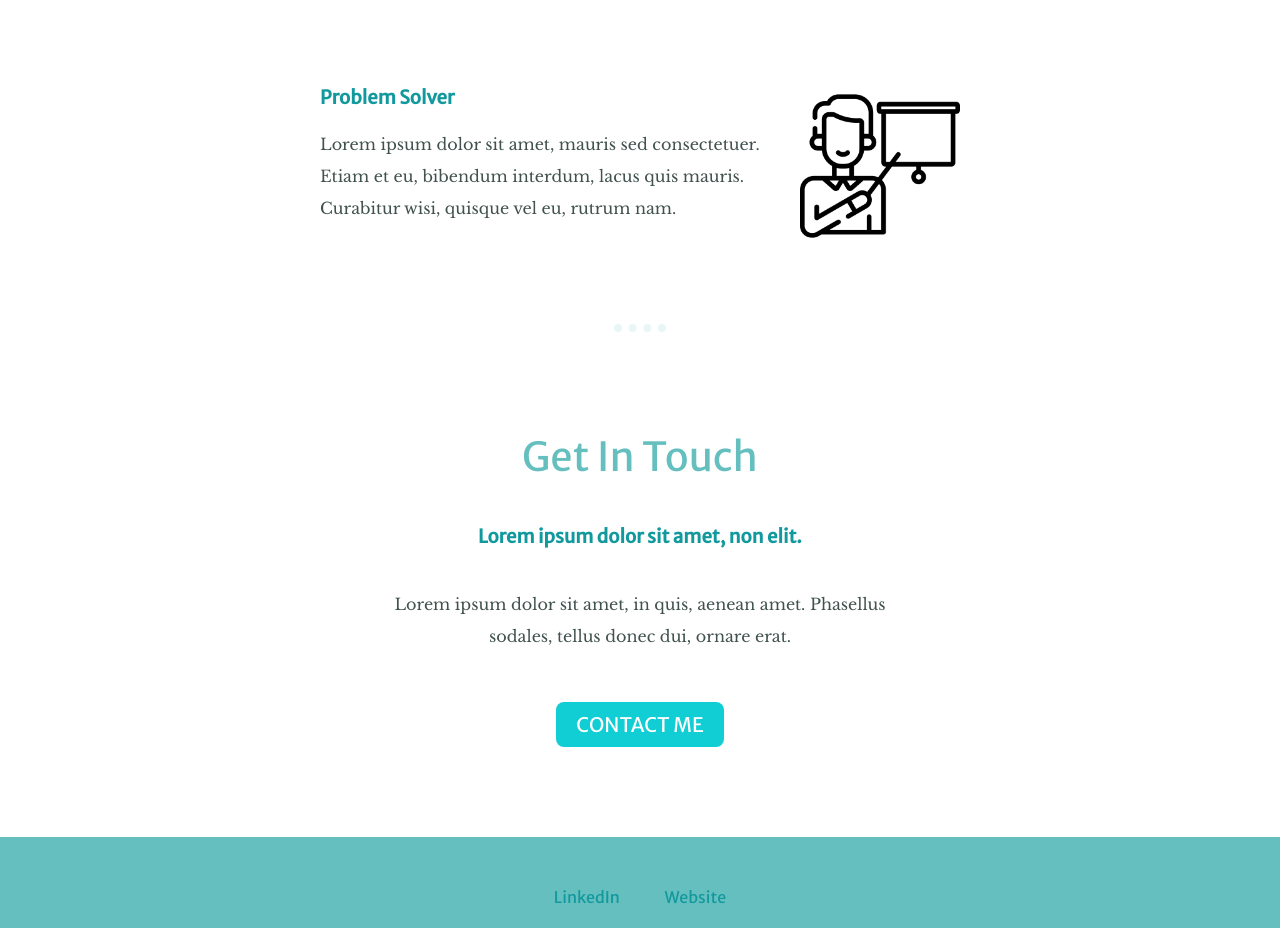
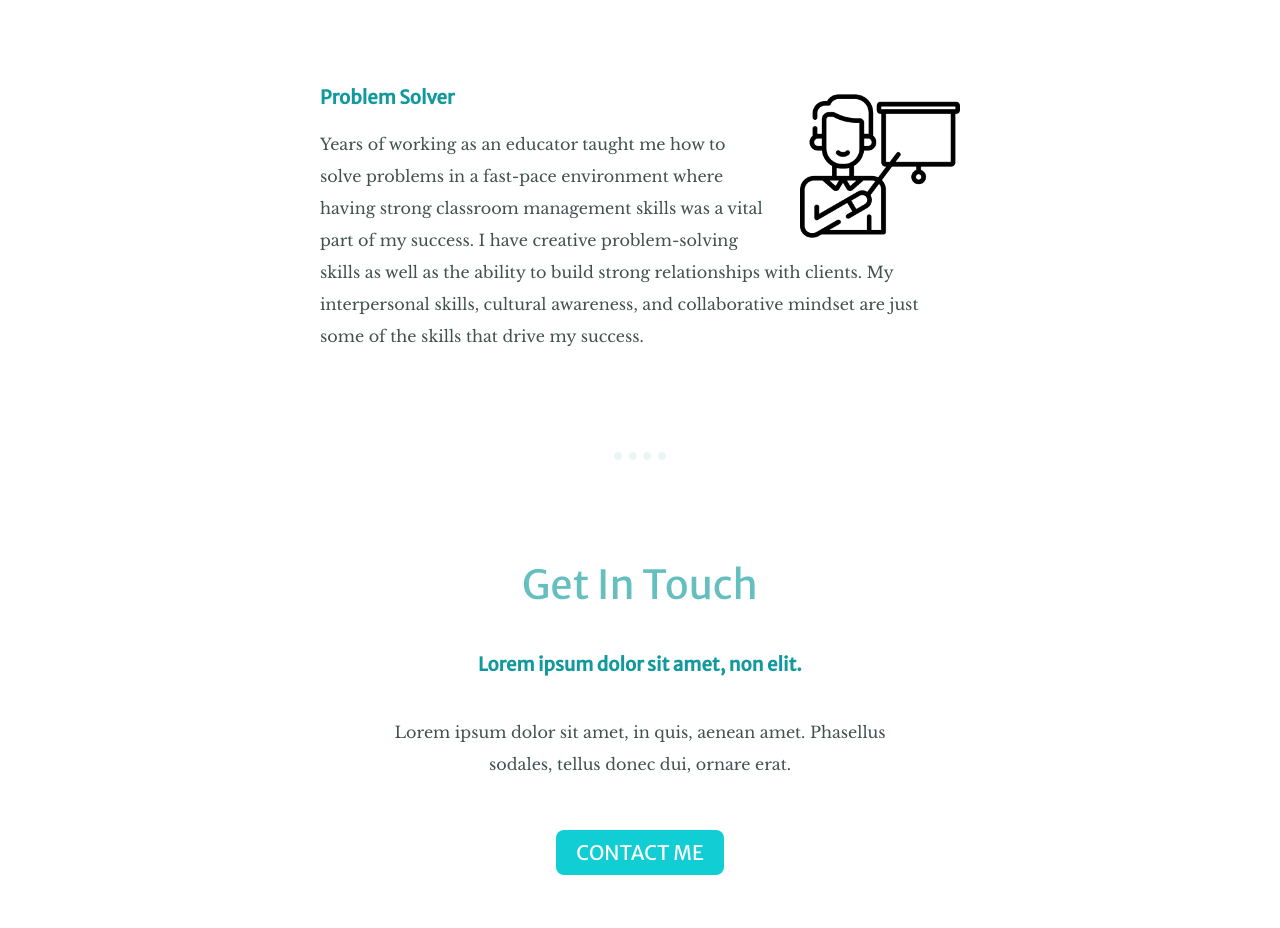
Before and after one commit to armando1236/mysite, a plain HTML site: page index.html in a window 1280 px wide. Shown: the part 2080-3008 px from the top of the page. Drawn offline with nearby package versions, Linux system fonts and the light colour scheme; a web font is replaced by a local one.

Commit message:
update and add to problem solver section

```diff
--- a/index.html
+++ b/index.html
@@ -42,8 +42,8 @@
             <div class="skill-row">
                 <img class="teacher-img" src="images/teacher.png" alt="teacher-img">
                 <h3>Problem Solver</h3>
-                <p>Lorem ipsum dolor sit amet, mauris sed consectetuer. Etiam et eu, bibendum interdum, lacus quis
-                    mauris. Curabitur wisi, quisque vel eu, rutrum nam.</p>
+                <p>Years of working as an educator taught me how to solve problems in a fast-pace environment where having strong classroom management skills was a vital part of my success. I have creative problem-solving skills as well as the ability to build strong relationships with clients.
+                    My interpersonal skills, cultural awareness, and collaborative mindset are just some of the skills that drive my success. </p>
             </div>
         </div>
         <hr>
```
